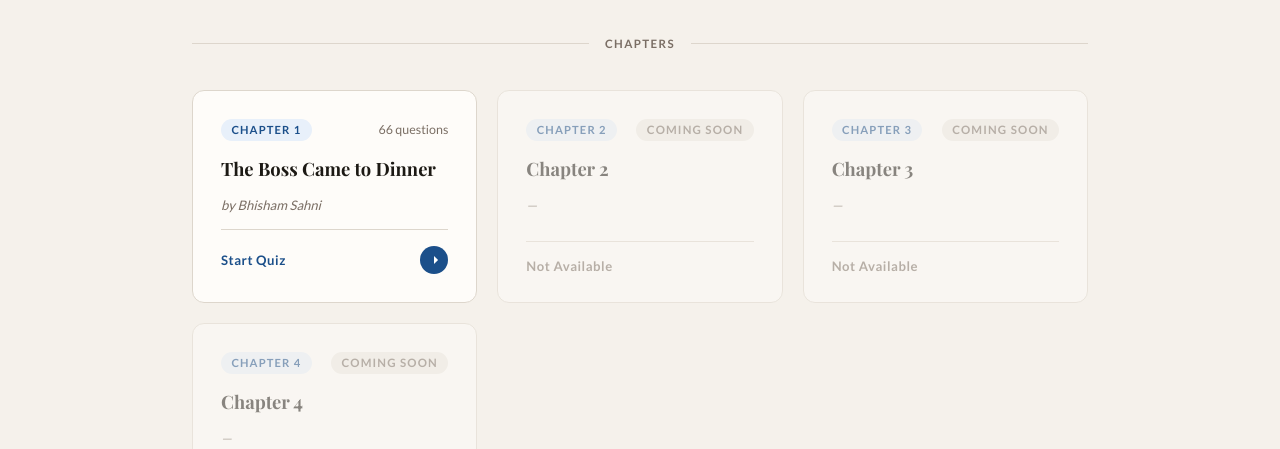
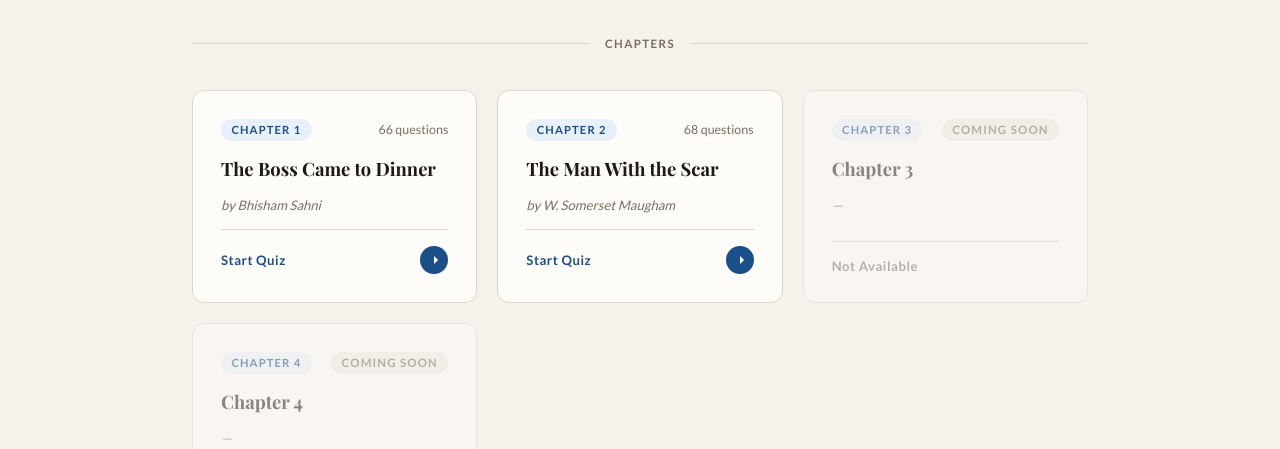
Before and after one commit to Alpha-996/aec-quiz-sem3, a plain HTML site: page index.html in a window 1280 px wide. Shown: the part 351-800 px from the top of the page. Drawn offline with nearby package versions, Linux system fonts and the light colour scheme; a web font is replaced by a local one.

Commit message:
Update Chapter 2 details and availability

```diff
--- a/index.html
+++ b/index.html
@@ -301,18 +301,21 @@
       </div>
     </a>
 
-    <!-- Chapters 2–6: Coming Soon -->
-    <div class="card locked">
+    <!-- Chapter 2: Available -->
+    <a href="quiz.html?chapter=chapter2" class="card">
       <div class="card-meta">
         <span class="chapter-badge">Chapter 2</span>
-        <span class="coming-soon">Coming Soon</span>
+        <span class="q-count">68 questions</span>
       </div>
-      <div class="card-title">Chapter 2</div>
-      <div class="card-author">— </div>
+      <div class="card-title">The Man With the Scar</div>
+      <div class="card-author">by W. Somerset Maugham</div>
       <div class="card-footer">
-        <span class="card-cta" style="color:var(--muted)">Not Available</span>
+        <span class="card-cta">Start Quiz</span>
+        <div class="card-arrow">
+          <svg viewBox="0 0 24 24"><path d="M5 12h14M12 5l7 7-7 7"/></svg>
+        </div>
       </div>
-    </div>
+    </a>
 
     <div class="card locked">
       <div class="card-meta">
```
